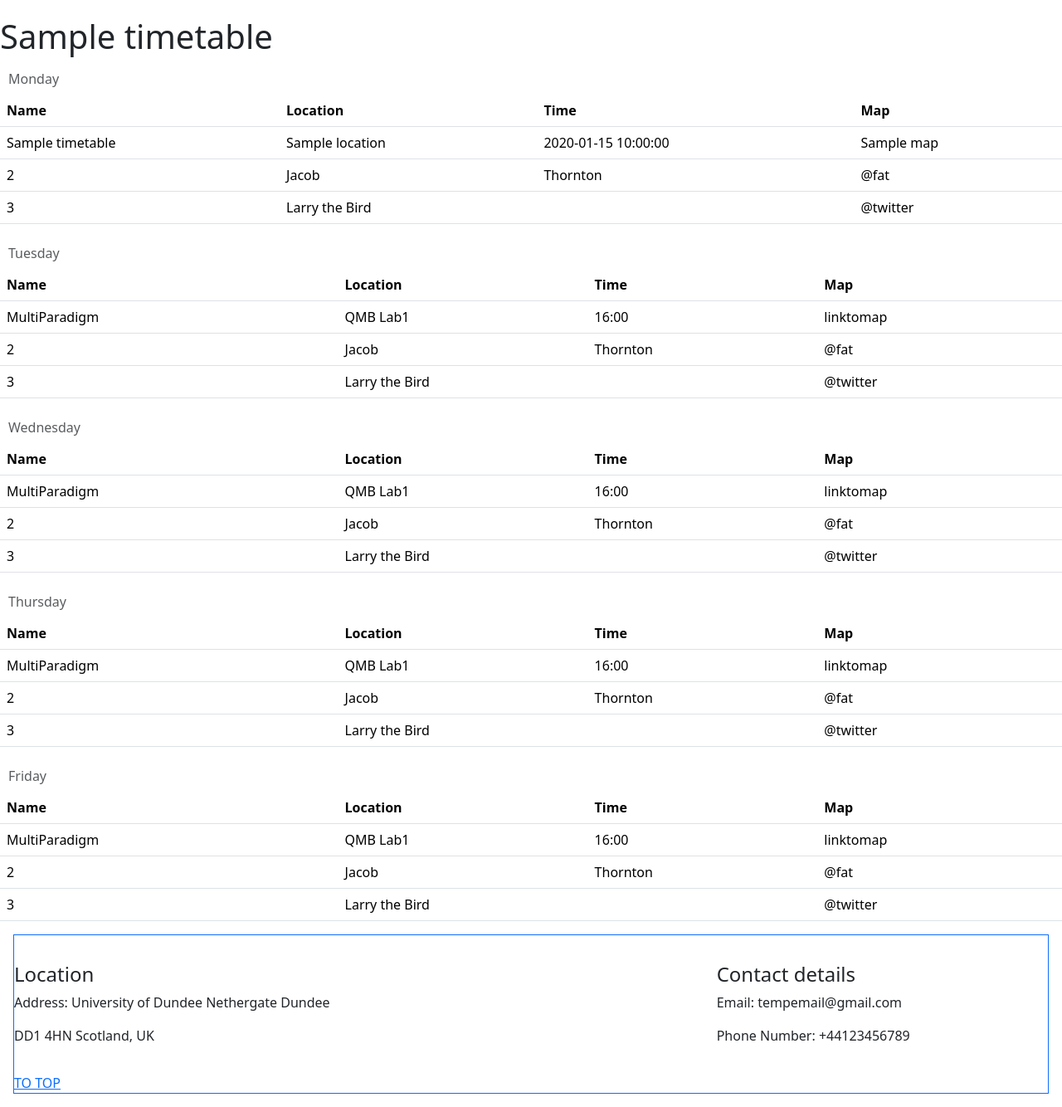
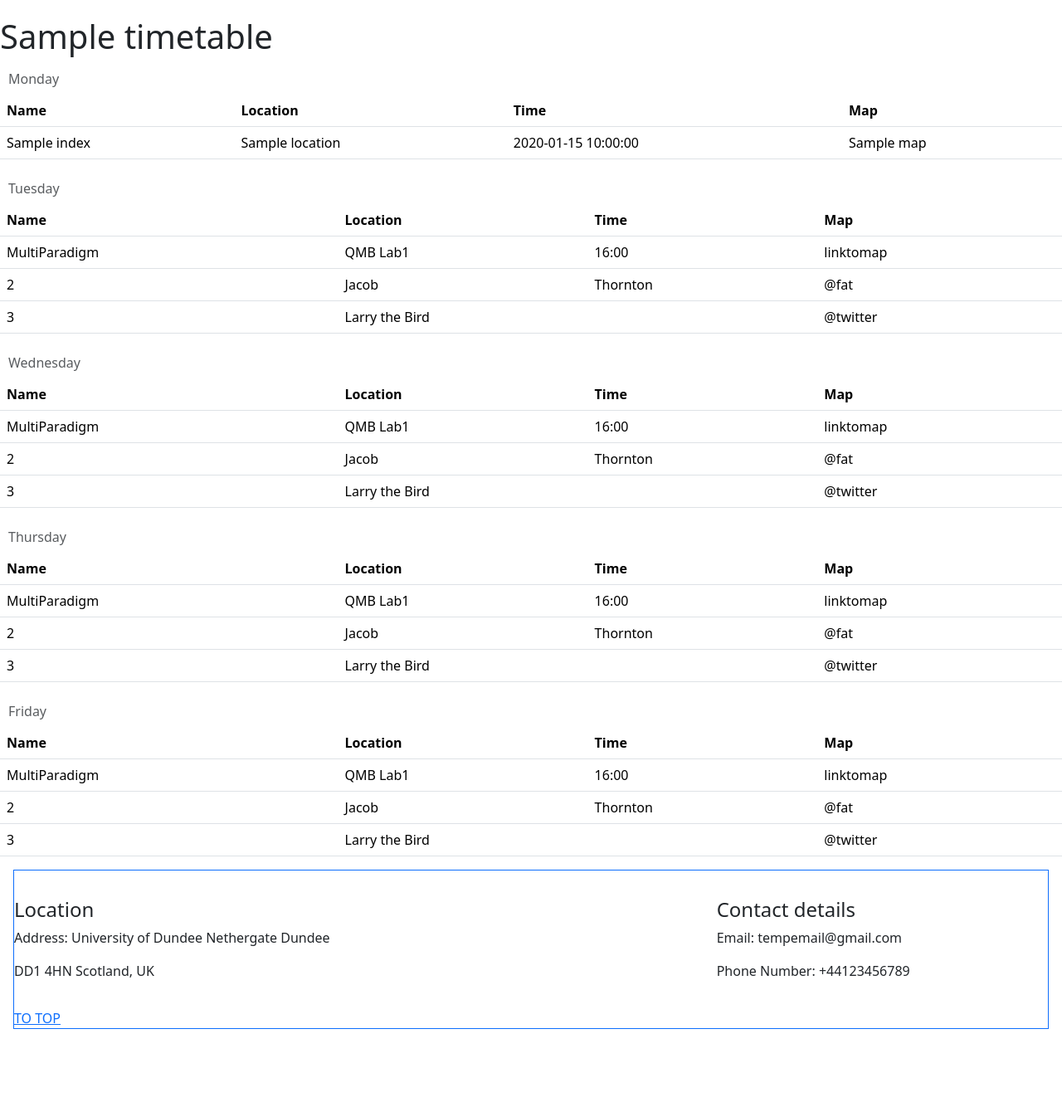
Before and after one commit to stoib/QuackAthon25, a Flask app: template templates/timetable.html in a window 1280 px wide. Shown: the part 110-1444 px from the top of the page at 83% size. After the commit the page ends 1350 px from the top, so only its background shows below. Run offline with Flask 3, Linux system fonts and the light colour scheme; the template is opened without the code that fills it: most values are stand-ins (such as "Sample title", 1, 10 or a date in 2020); some libraries are stand-ins or nearby versions.

Commit message:
Fixed errors now displays correct amount of class details for a monday

```diff
--- a/templates/timetable.html
+++ b/templates/timetable.html
@@ -14,23 +14,12 @@
         <h1>{{ timetable.name }}</h1>
         {% for index in timetable %}
             <tr>
-                <td scope="row">{{ timetable.name }}</td>
-                <td>{{ timetable.location }}</td>
-                <td>{{ timetable.time }}</td>
-                <td>{{ timetable.map }}</td>
+                <td scope="row">{{ index.name }}</td>
+                <td>{{ index.location }}</td>
+                <td>{{ index.time }}</td>
+                <td>{{ index.map }}</td>
             </tr>
         {% endfor %}
-      <tr>
-        <td scope="row">2</td>
-        <td>Jacob</td>
-        <td>Thornton</td>
-        <td>@fat</td>
-      </tr>
-      <tr>
-        <td scope="row">3</td>
-        <td colspan="2">Larry the Bird</td>
-        <td>@twitter</td>
-      </tr>
     </tbody>
 </table>
 
--- a/timetable.py
+++ b/timetable.py
@@ -10,7 +10,6 @@ def getTimeTableById(toFind):
     for i in range (len(classData)):
         if (classData[i].get('id') == toFind):
             results.append(classData[i])
-            print(classData[i])
     if len(results) >= 1:
         return results
     else:
```
